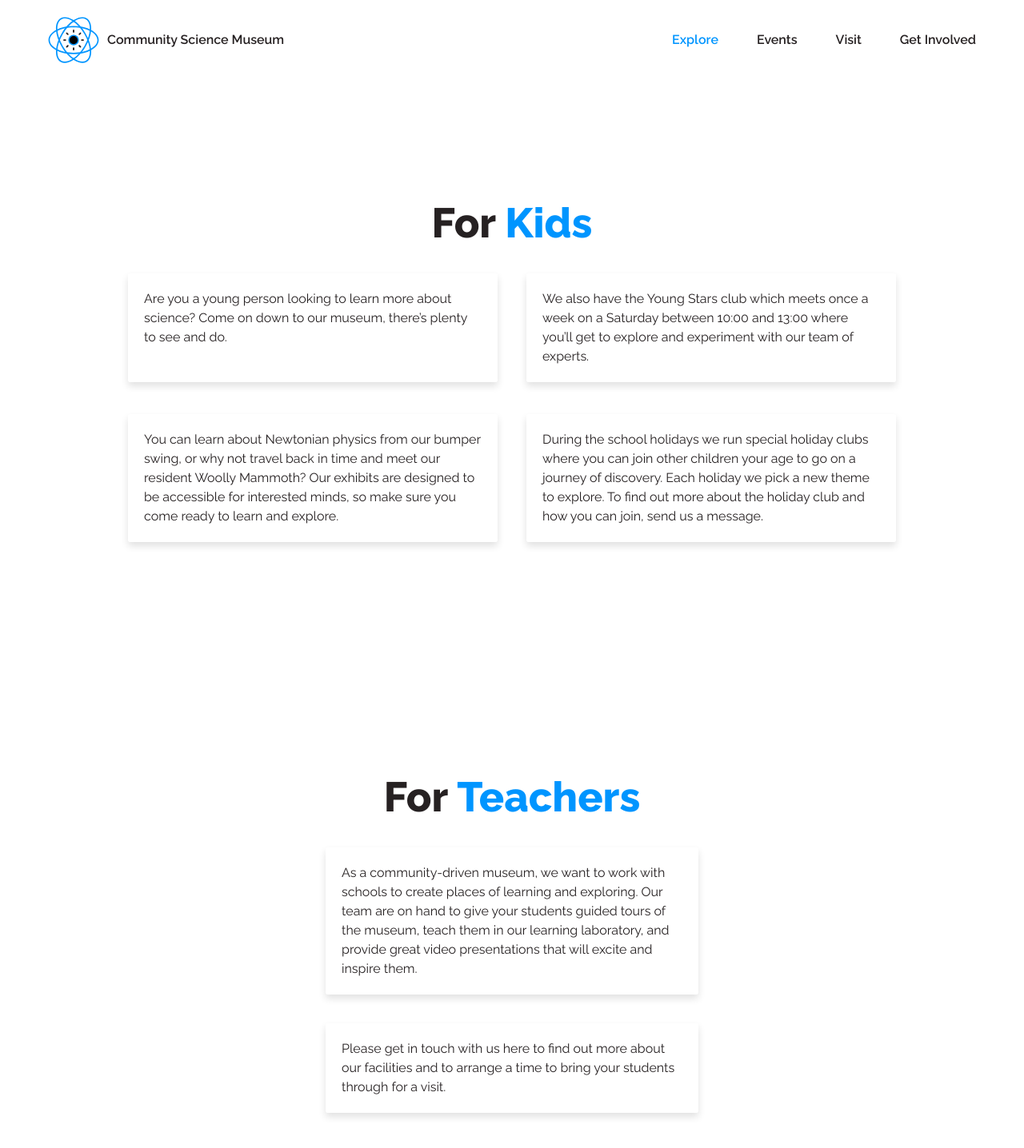
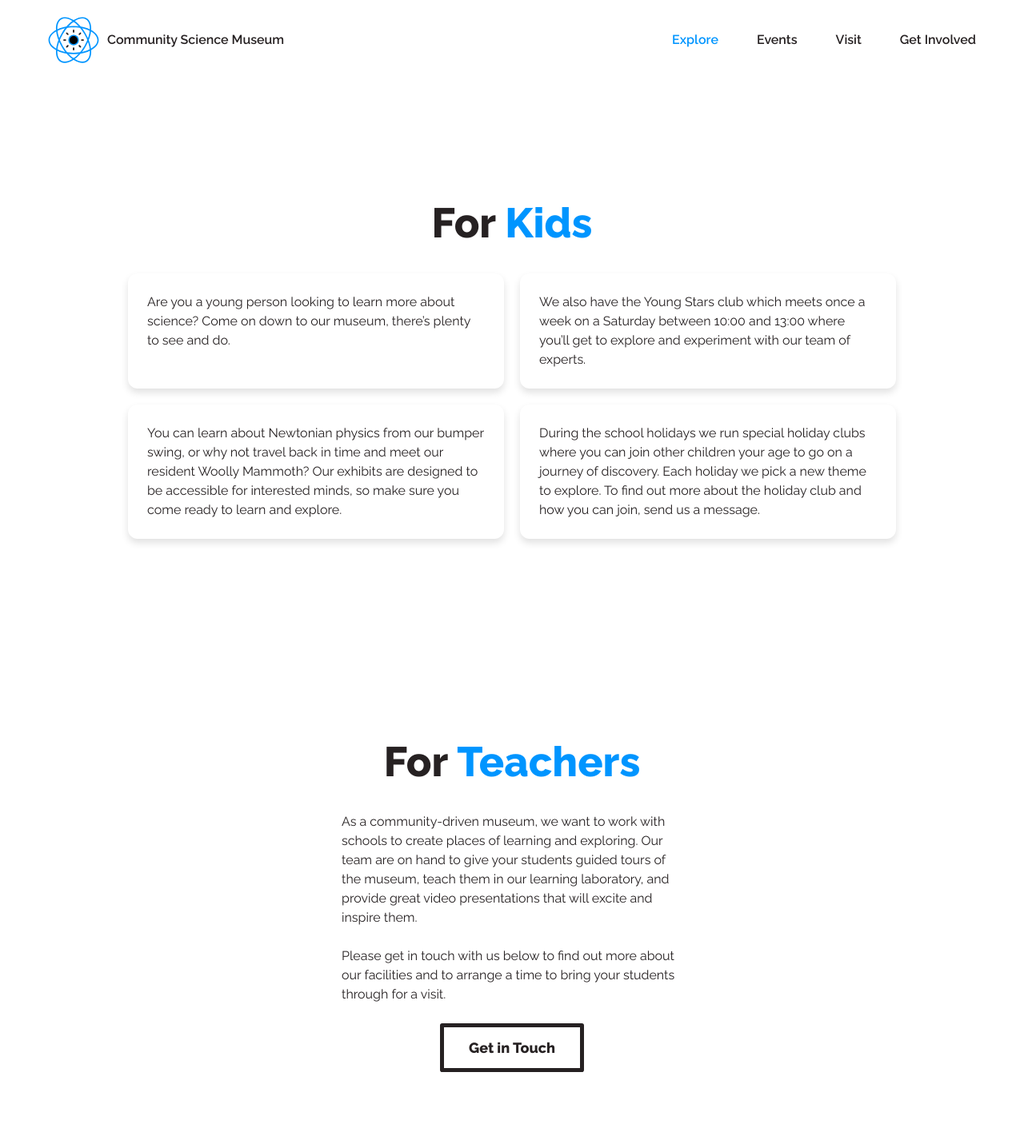
Before and after one commit to AdaptCharm/community-science-museum, a Next.js app: page /explore in a window 1280 px wide. Shown: the top 1436 px of the page at 80% size. Built offline with nearby package versions, Linux system fonts and the light colour scheme.

Commit message:
Minimize code

```diff
--- a/components/ui/Kids/Kids.tsx
+++ b/components/ui/Kids/Kids.tsx
@@ -7,26 +7,24 @@ const Kids: FC = () => {
         <h1 className="text-center">
           For <strong>Kids</strong>
         </h1>
-        <div className="flex flex-col flex-md-row gap-8 mb-8">
-          <div className="card">
-            <p>
+        <div className="grid grid-cols-md-2 gap-4">
+          <div className="flex flex-col shadow-small rounded-small bg-white p-6">
+            <p className="max-w-none">
               Are you a young person looking to learn more about science?
               Come on down to our museum, there’s plenty to see and do.
             </p>
           </div>
-          <div className="card">
-            <p>
+
+          <div className="flex flex-col shadow-small rounded-small bg-white p-6">
+            <p className="max-w-none">
               We also have the Young Stars club which meets once a week on
               a Saturday between 10:00 and 13:00 where you’ll get to explore
               and experiment with our team of experts.
             </p>
           </div>
-        </div>
 
-
-        <div className="flex flex-col flex-md-row gap-8 mb-8">
-          <div className="card">
-            <p>
+          <div className="flex flex-col shadow-small rounded-small bg-white p-6">
+            <p className="max-w-none">
               You can learn about Newtonian physics from our bumper swing,
               or why not travel back in time and meet our resident Woolly
               Mammoth? Our exhibits are designed to be accessible for
@@ -34,8 +32,9 @@ const Kids: FC = () => {
               explore.
             </p>
           </div>
-          <div className="card">
-            <p>
+
+          <div className="flex flex-col shadow-small rounded-small bg-white p-6">
+            <p className="max-w-none">
               During the school holidays we run special holiday clubs where
               you can join other children your age to go on a journey of
               discovery. Each holiday we pick a new theme to explore. To find
--- a/components/ui/Teachers/Teachers.tsx
+++ b/components/ui/Teachers/Teachers.tsx
@@ -7,8 +7,7 @@ const Teachers: FC = () => {
         <h2 className="text-center">
           For <strong>Teachers</strong>
         </h2>
-        <div className="flex flex-col items-center gap-8 mb-8">
-          <div className="card">
+        <div className="flex flex-col items-center">
           <p>
             As a community-driven museum, we want to work with schools
             to create places of learning and exploring. Our team are on
@@ -16,14 +15,17 @@ const Teachers: FC = () => {
             them in our learning laboratory, and provide great video
             presentations that will excite and inspire them.
           </p>
-          </div>
-          <div className="card">
-            <p>
-              Please get in touch with us here to find out more about our
+          <p className="mt-4">
+            Please get in touch with us below to find out more about our
             facilities and to arrange a time to bring your students through
             for a visit.
           </p>
-          </div>
+          <a
+            className="button dark mt-4"
+            href="/contact"
+          >
+            Get in Touch
+          </a>
         </div>
       </div>
     </section>
--- a/styles/global.css
+++ b/styles/global.css
@@ -307,12 +307,12 @@ p {
 }
 
 @media (min-width: 768px) {
+  .grid-cols-md-2 {
+    grid-template-columns: repeat(2, minmax(0, 1fr));
+  }
+
   .grid-cols-md-3 {
     grid-template-columns: repeat(3, minmax(0, 1fr));
-  }
-
-  .gap-md-8 {
-    gap: 2.25rem;
   }
 }
 
@@ -320,9 +320,6 @@ p {
   gap: 1.25rem;
 }
 
-.gap-8 {
-  gap: 2.25rem;
-}
 
 
 
@@ -332,12 +329,12 @@ p {
   margin-top: 0.5rem;
 }
 
+.mt-4 {
+  margin-top: 1.5rem;
+}
+
 .mb-4 {
   margin-bottom: 1.5rem;
-}
-
-.mb-8 {
-  margin-bottom: 2.5rem;
 }
 
 .mb-20 {
@@ -364,10 +361,3 @@ p {
   border-bottom-left-radius: 0;
   border-bottom-right-radius: 0;
 }
-
-/* Card */
-.card {
-  padding: 1.25rem;
-  border-radius: var(--radius-smallest);
-  box-shadow: var(--shadow-small);
-}
```
Lines whose indentation alone changed are shown as unchanged.
